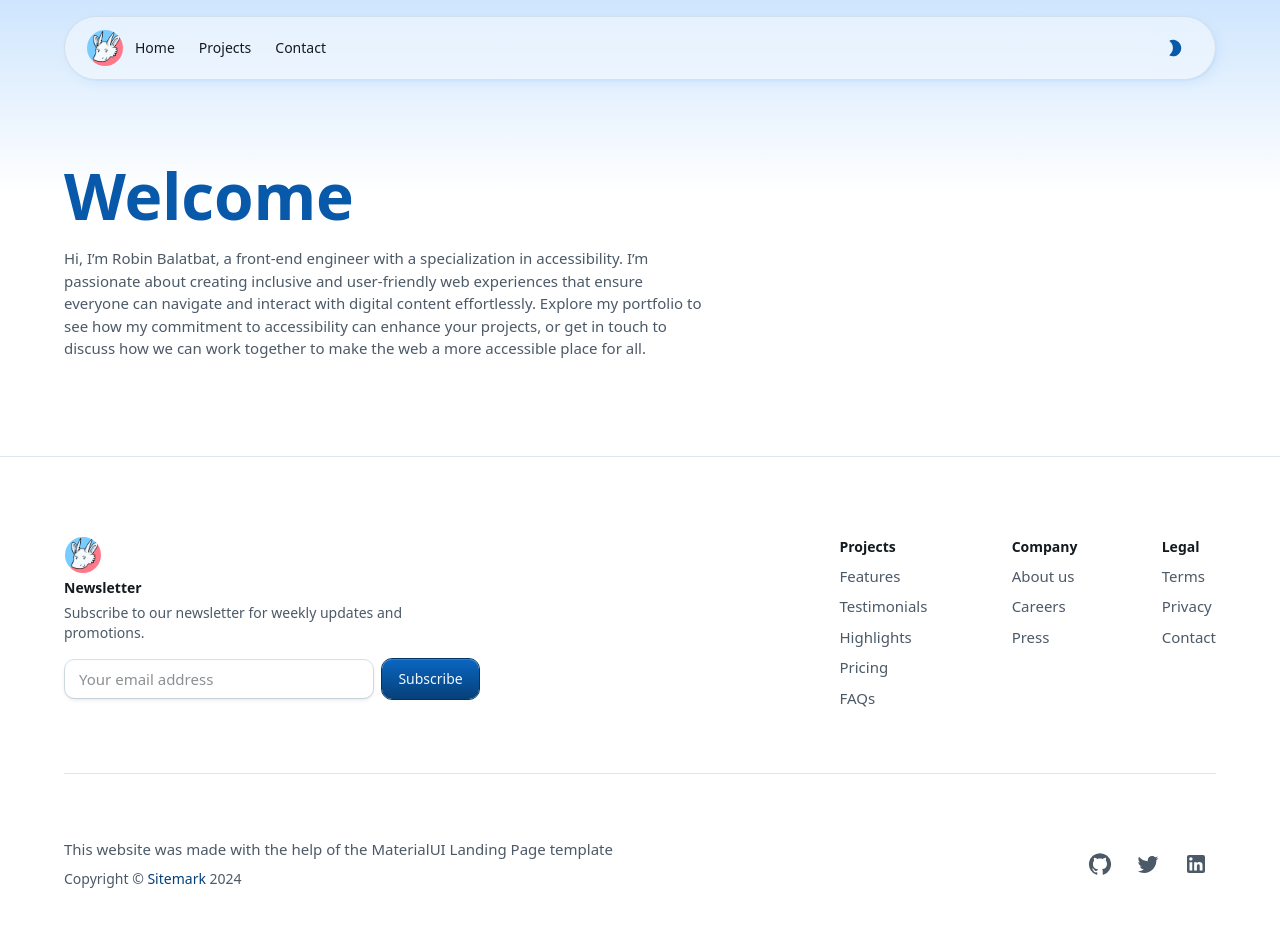
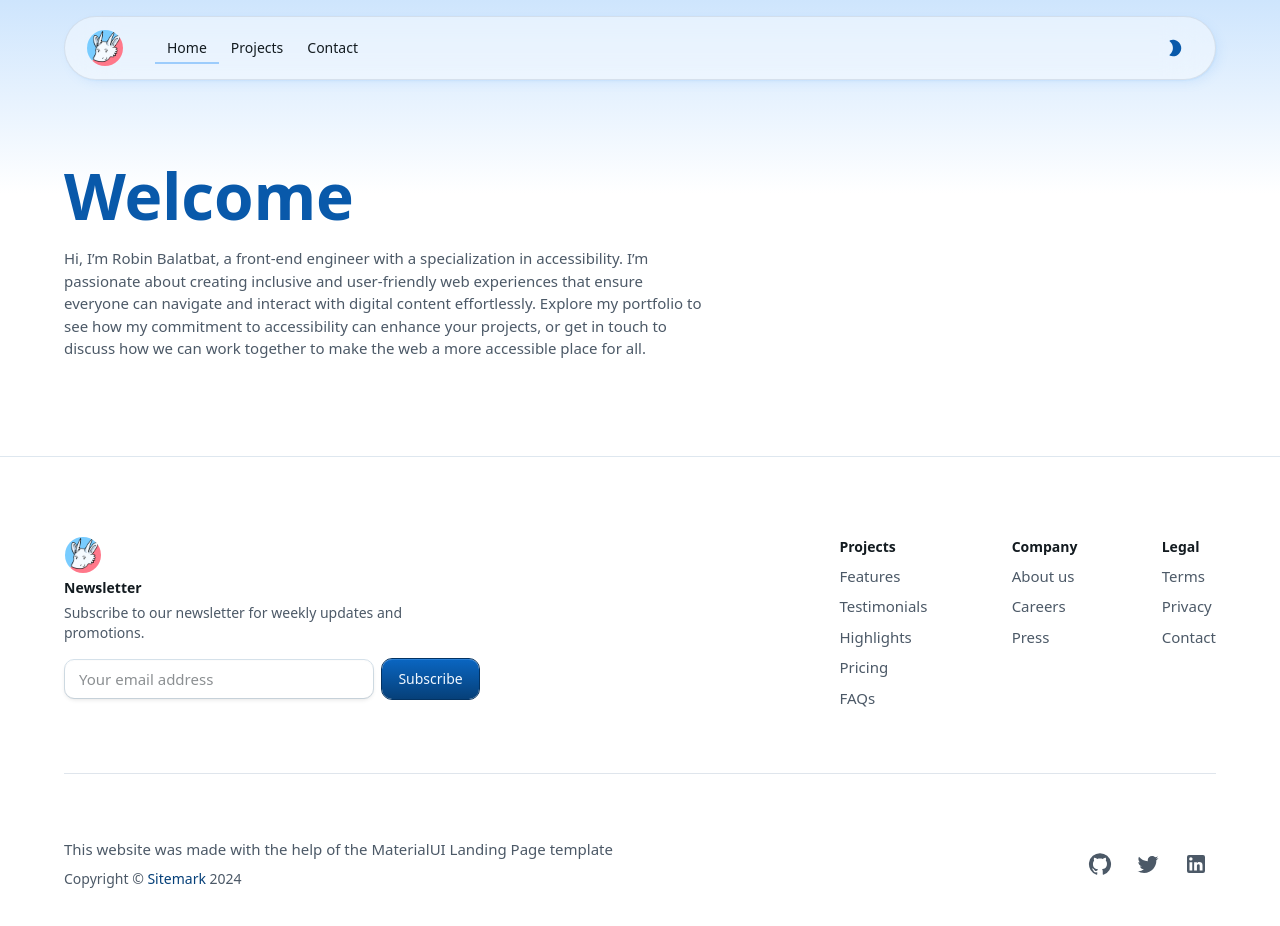
Before and after one commit to robin-balatbat/Portfolio_Website, a React (Vite) app: page /#/ in a window 1280 px wide. Shown: the top 926 px of the page. Built offline with nearby package versions, Linux system fonts and the light colour scheme.

Commit message:
Fix active link styling and routing

```diff
--- a/src/components/Header.jsx
+++ b/src/components/Header.jsx
@@ -1,5 +1,5 @@
 import * as React from "react";
-import { useTheme } from "@mui/material/styles";
+import { NavLink as RouterLink } from "react-router-dom";
 
 import {
   AppBar,
@@ -8,6 +8,7 @@ import {
   Container,
   Divider,
   Drawer,
+  Link,
   MenuItem,
   Toolbar,
   Typography
@@ -25,7 +26,7 @@ const logoStyle = {
   height: "36px",
   cursor: "pointer",
   borderRadius: "25px",
-  marginLeft: "1rem"
+  margin: "0 2rem 0 1rem",
 };
 
 function Header() {
@@ -99,15 +100,19 @@ function Header() {
               />
               <Box sx={{ display: { xs: "none", md: "flex" } }}>
                 {navbarLinks.map((item) => (
-                  <MenuItem
-                    onClick={() => scrollToSection("features")}
-                    sx={{ py: "6px", px: "12px" }}
+                  <Link
+                    component={RouterLink}
+                    to={item.link}
+                    sx={{
+                      py: "6px",
+                      px: "12px"
+                    }}
                     key={item.linkLabel}
                   >
                     <Typography variant="body2" color="text.primary">
                       {item.linkLabel}
                     </Typography>
-                  </MenuItem>
+                  </Link>
                 ))}
               </Box>
             </Box>
@@ -150,15 +155,19 @@ function Header() {
                     <ToggleColorMode />
                   </Box>
                   {navbarLinks.map((item) => (
-                    <MenuItem
-                      onClick={() => scrollToSection("features")}
-                      sx={{ py: "6px", px: "12px" }}
+                    <Link
+                      component={RouterLink}
+                      to={item.link}
+                      sx={{
+                        py: "6px",
+                        px: "12px"
+                      }}
                       key={item.linkLabel}
                     >
                       <Typography variant="body2" color="text.primary">
                         {item.linkLabel}
                       </Typography>
-                    </MenuItem>
+                    </Link>
                   ))}
                   <Divider />
                 </Box>
--- /dev/null
+++ b/src/pages/projects-page.jsx
@@ -0,0 +1,9 @@
+import React from 'react'
+
+const Projects = () => {
+  return (
+    <div>about-page</div>
+  )
+}
+
+export default Projects;
--- a/src/utils/themes/getTheme.js
+++ b/src/utils/themes/getTheme.js
@@ -447,12 +447,16 @@ export default function getTheme(mode) {
               content: '""',
               position: "absolute",
               width: 0,
-              height: "1px",
+              height: "2px",
               bottom: 0,
               left: 0,
               backgroundColor: brand[200],
               opacity: 0.7,
               transition: "width 0.3s ease, opacity 0.3s ease"
+            },
+            "&.active::before": {
+              width: "100%",
+              opacity: 1
             },
             "&:hover::before": {
               width: "100%",
```
Also changed, not shown: src/utils/routes/RouterContextProvider.jsx (+2 -5 lines).
